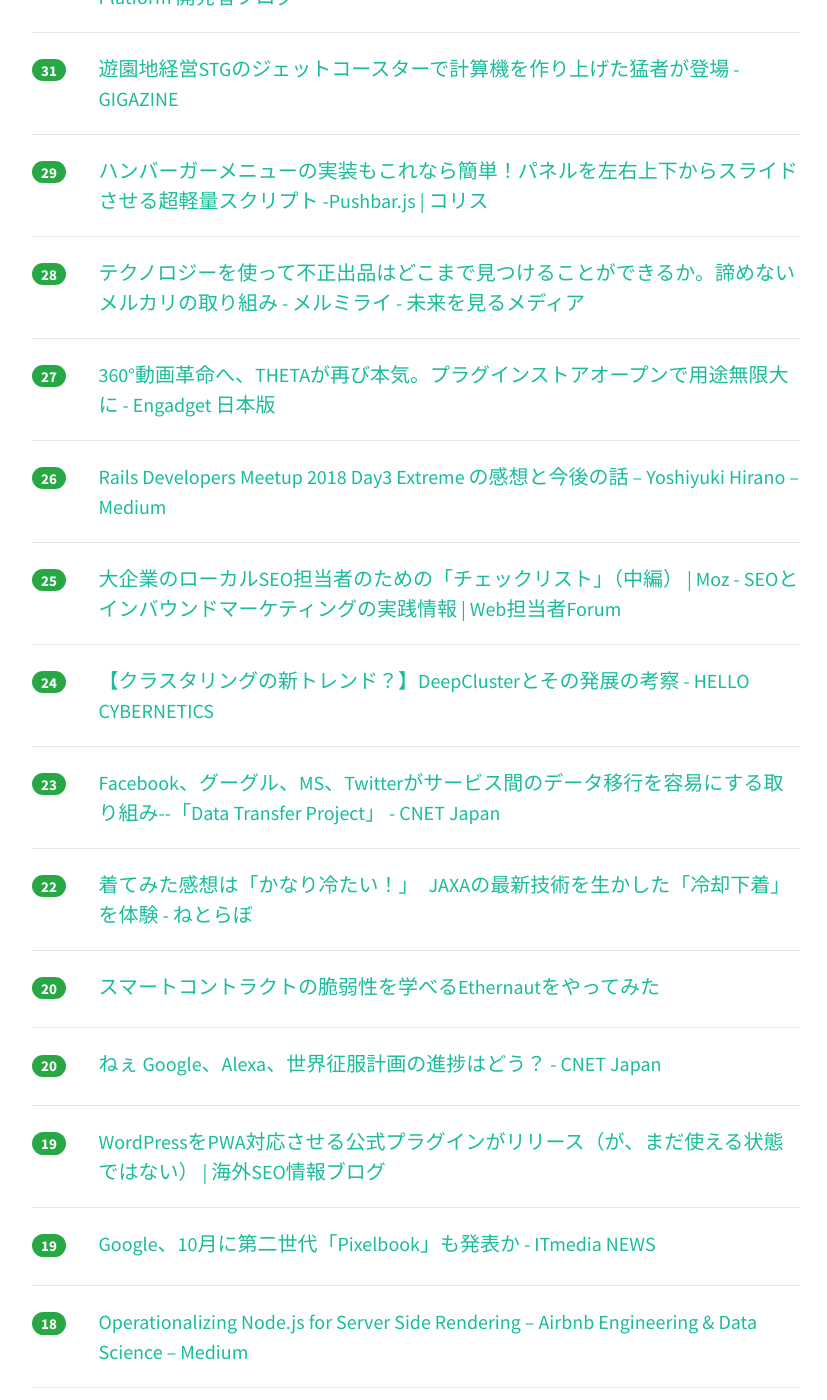
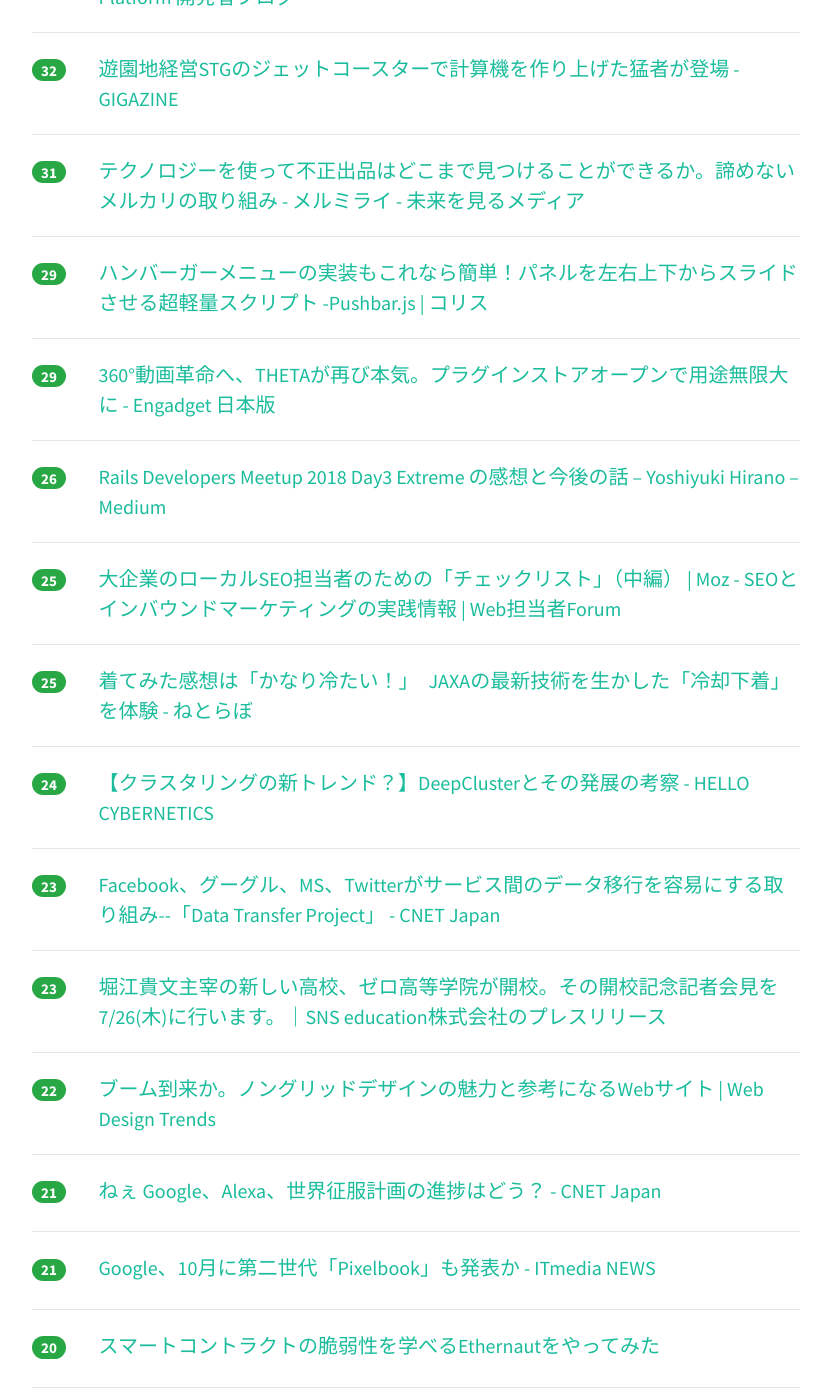
Before and after one commit to yatta47/hatena-matome-site, a Jekyll site: the page built from _posts/2018-07-23-hatena.md, in a window 1280 px wide and 1400 px high, scrolled down 2260 px. Shown: the whole window, without its empty margins (224-1051 px from the left). Built offline with Jekyll 4.4.1, drawn with Linux system fonts in a browser that asks for light colours; nearby versions of some CDN libraries; some of the changed text lies outside the part shown.

Commit message:
Updated 2018-07-23

```diff
--- a/_posts/2018-07-23-hatena.md
+++ b/_posts/2018-07-23-hatena.md
@@ -1,58 +1,63 @@
 ---
 layout: post
 title:  "2018-07-23 はてぶIT"
-date:   2018-07-23 17:02:17
+date:   2018-07-23 18:02:45
 tags: [it-hotentry]
 ---
-56 件のデータあり
+58 件のデータあり
 
 <hr><div class="row">
-<div class="col-1"><span class="badge badge-pill badge-success h2">279</span></div>
+<div class="col-1"><span class="badge badge-pill badge-success h2">292</span></div>
 <div class="col-11"><a href='http://keiku.hatenablog.jp/entry/2018/07/22/220158' target='_blank'>GANによる超解像がもたらす新しい方向性と「The Perception-Distortion Tradeoff」の話 - Think more, try less</a></div>
 </div>
 <hr>
 <div class="row">
-<div class="col-1"><span class="badge badge-pill badge-success h2">206</span></div>
+<div class="col-1"><span class="badge badge-pill badge-success h2">215</span></div>
 <div class="col-11"><a href='http://www.itmedia.co.jp/news/articles/1807/23/news042.html' target='_blank'>Google、Microsoft、Facebook、Twitterがユーザーデータ移行プロジェクト「DTP」立ち上げ - ITmedia NEWS</a></div>
 </div>
 <hr>
 <div class="row">
-<div class="col-1"><span class="badge badge-pill badge-success h2">170</span></div>
+<div class="col-1"><span class="badge badge-pill badge-success h2">197</span></div>
+<div class="col-11"><a href='http://simplearchitect.hatenablog.com/entry/2018/07/23/080324' target='_blank'>メタファーを身につけてプログラミングの生産性を向上させる - メソッド屋のブログ</a></div>
+</div>
+<hr>
+<div class="row">
+<div class="col-1"><span class="badge badge-pill badge-success h2">191</span></div>
 <div class="col-11"><a href='https://liginc.co.jp/402897' target='_blank'>デザインがしっくりこないときに試すこと10選【新米デザイナー向け】 | 東京上野のWeb制作会社LIG</a></div>
 </div>
 <hr>
 <div class="row">
-<div class="col-1"><span class="badge badge-pill badge-success h2">166</span></div>
-<div class="col-11"><a href='http://simplearchitect.hatenablog.com/entry/2018/07/23/080324' target='_blank'>メタファーを身につけてプログラミングの生産性を向上させる - メソッド屋のブログ</a></div>
-</div>
-<hr>
-<div class="row">
-<div class="col-1"><span class="badge badge-pill badge-success h2">164</span></div>
+<div class="col-1"><span class="badge badge-pill badge-success h2">178</span></div>
 <div class="col-11"><a href='https://qiita.com/kaizen_nagoya/items/33c9f33581e6886f8ad8' target='_blank'>プログラムは音楽だ</a></div>
 </div>
 <hr>
 <div class="row">
-<div class="col-1"><span class="badge badge-pill badge-success h2">156</span></div>
+<div class="col-1"><span class="badge badge-pill badge-success h2">167</span></div>
 <div class="col-11"><a href='https://qiita.com/po3rin/items/9638eab0a6a70faca86e' target='_blank'>Vue.js + Go言語 + PAY.JP でクレジットカード決済できるWEBアプリケーション実装ハンズオン</a></div>
 </div>
 <hr>
 <div class="row">
-<div class="col-1"><span class="badge badge-pill badge-success h2">145</span></div>
+<div class="col-1"><span class="badge badge-pill badge-success h2">147</span></div>
 <div class="col-11"><a href='https://fundbook.co.jp/18cases-ma-it/' target='_blank'>【専門家が解説】Webサイト売却で6億2000万円？IT業界のM＆A事例18選 | M&Aプラットフォーム FUNDBOOK（ファンドブック）</a></div>
 </div>
 <hr>
 <div class="row">
-<div class="col-1"><span class="badge badge-pill badge-success h2">141</span></div>
+<div class="col-1"><span class="badge badge-pill badge-success h2">142</span></div>
 <div class="col-11"><a href='https://www.publickey1.jp/blog/18/google_cloud_load_balancer.html' target='_blank'>Google Cloud Load Balancerの障害、原因は新機能に含まれていたバグ。テスト時も導入時にも発見できず － Publickey</a></div>
 </div>
 <hr>
 <div class="row">
-<div class="col-1"><span class="badge badge-pill badge-success h2">86</span></div>
+<div class="col-1"><span class="badge badge-pill badge-success h2">91</span></div>
 <div class="col-11"><a href='https://www.slideshare.net/JSUXDesign/ddd-99098285' target='_blank'>DDDとクリーンアーキテクチャでサーバーアプリケーションを作っている話</a></div>
 </div>
 <hr>
 <div class="row">
-<div class="col-1"><span class="badge badge-pill badge-success h2">78</span></div>
+<div class="col-1"><span class="badge badge-pill badge-success h2">81</span></div>
+<div class="col-11"><a href='https://paiza.jp/works/ai_ml_lp' target='_blank'>ロシアの美少女ハッカーによるAI機械学習入門【CV上坂すみれ】｜paizaラーニング</a></div>
+</div>
+<hr>
+<div class="row">
+<div class="col-1"><span class="badge badge-pill badge-success h2">79</span></div>
 <div class="col-11"><a href='https://jtwp470.hatenablog.jp/entry/2018/07/22/225723' target='_blank'>Google Cloudの障害レポートを読んだ - jtwp470’s blog</a></div>
 </div>
 <hr>
@@ -62,13 +67,8 @@ tags: [it-hotentry]
 </div>
 <hr>
 <div class="row">
-<div class="col-1"><span class="badge badge-pill badge-success h2">56</span></div>
+<div class="col-1"><span class="badge badge-pill badge-success h2">58</span></div>
 <div class="col-11"><a href='http://www.itmedia.co.jp/news/articles/1807/23/news032.html' target='_blank'>ロボットスーツ、被災地活躍の舞台裏　「社内でかき集め、大急ぎでプログラム書き換えた」──西日本豪雨で - ITmedia NEWS</a></div>
-</div>
-<hr>
-<div class="row">
-<div class="col-1"><span class="badge badge-pill badge-success h2">55</span></div>
-<div class="col-11"><a href='https://paiza.jp/works/ai_ml_lp' target='_blank'>ロシアの美少女ハッカーによるAI機械学習入門【CV上坂すみれ】｜paizaラーニング</a></div>
 </div>
 <hr>
 <div class="row">
@@ -77,7 +77,7 @@ tags: [it-hotentry]
 </div>
 <hr>
 <div class="row">
-<div class="col-1"><span class="badge badge-pill badge-success h2">42</span></div>
+<div class="col-1"><span class="badge badge-pill badge-success h2">43</span></div>
 <div class="col-11"><a href='https://gigazine.net/news/20180723-farewell-google-maps/' target='_blank'>Googleマップが値上げされても「避難先候補」となる代替オンラインマップは豊富に存在している - GIGAZINE</a></div>
 </div>
 <hr>
@@ -87,7 +87,7 @@ tags: [it-hotentry]
 </div>
 <hr>
 <div class="row">
-<div class="col-1"><span class="badge badge-pill badge-success h2">36</span></div>
+<div class="col-1"><span class="badge badge-pill badge-success h2">39</span></div>
 <div class="col-11"><a href='https://paiza.jp/works/ai_ml_lp/index_mobile' target='_blank'>ロシアの美少女ハッカーによるAI機械学習入門【CV上坂すみれ】｜paizaラーニング</a></div>
 </div>
 <hr>
@@ -107,8 +107,13 @@ tags: [it-hotentry]
 </div>
 <hr>
 <div class="row">
+<div class="col-1"><span class="badge badge-pill badge-success h2">32</span></div>
+<div class="col-11"><a href='https://gigazine.net/news/20180722-rollercoaster-tycoon-calculator/' target='_blank'>遊園地経営STGのジェットコースターで計算機を作り上げた猛者が登場 - GIGAZINE</a></div>
+</div>
+<hr>
+<div class="row">
 <div class="col-1"><span class="badge badge-pill badge-success h2">31</span></div>
-<div class="col-11"><a href='https://gigazine.net/news/20180722-rollercoaster-tycoon-calculator/' target='_blank'>遊園地経営STGのジェットコースターで計算機を作り上げた猛者が登場 - GIGAZINE</a></div>
+<div class="col-11"><a href='https://www.mermirai.com/entry/2018/07/23/platform-mercari' target='_blank'>テクノロジーを使って不正出品はどこまで見つけることができるか。諦めないメルカリの取り組み - メルミライ - 未来を見るメディア</a></div>
 </div>
 <hr>
 <div class="row">
@@ -117,12 +122,7 @@ tags: [it-hotentry]
 </div>
 <hr>
 <div class="row">
-<div class="col-1"><span class="badge badge-pill badge-success h2">28</span></div>
-<div class="col-11"><a href='https://www.mermirai.com/entry/2018/07/23/platform-mercari' target='_blank'>テクノロジーを使って不正出品はどこまで見つけることができるか。諦めないメルカリの取り組み - メルミライ - 未来を見るメディア</a></div>
-</div>
-<hr>
-<div class="row">
-<div class="col-1"><span class="badge badge-pill badge-success h2">27</span></div>
+<div class="col-1"><span class="badge badge-pill badge-success h2">29</span></div>
 <div class="col-11"><a href='https://japanese.engadget.com/2018/07/22/360-theta/' target='_blank'>360°動画革命へ、THETAが再び本気。プラグインストアオープンで用途無限大に - Engadget 日本版</a></div>
 </div>
 <hr>
@@ -137,6 +137,11 @@ tags: [it-hotentry]
 </div>
 <hr>
 <div class="row">
+<div class="col-1"><span class="badge badge-pill badge-success h2">25</span></div>
+<div class="col-11"><a href='http://nlab.itmedia.co.jp/nl/articles/1807/23/news075.html' target='_blank'>着てみた感想は「かなり冷たい！」　JAXAの最新技術を生かした「冷却下着」を体験 - ねとらぼ</a></div>
+</div>
+<hr>
+<div class="row">
 <div class="col-1"><span class="badge badge-pill badge-success h2">24</span></div>
 <div class="col-11"><a href='https://www.hellocybernetics.tech/entry/2018/07/22/184703' target='_blank'>【クラスタリングの新トレンド？】DeepClusterとその発展の考察 - HELLO CYBERNETICS</a></div>
 </div>
@@ -147,8 +152,23 @@ tags: [it-hotentry]
 </div>
 <hr>
 <div class="row">
+<div class="col-1"><span class="badge badge-pill badge-success h2">23</span></div>
+<div class="col-11"><a href='https://prtimes.jp/main/html/rd/p/000000003.000035825.html' target='_blank'>堀江貴文主宰の新しい高校、ゼロ高等学院が開校。その開校記念記者会見を7/26(木)に行います。｜SNS education株式会社のプレスリリース</a></div>
+</div>
+<hr>
+<div class="row">
 <div class="col-1"><span class="badge badge-pill badge-success h2">22</span></div>
-<div class="col-11"><a href='http://nlab.itmedia.co.jp/nl/articles/1807/23/news075.html' target='_blank'>着てみた感想は「かなり冷たい！」　JAXAの最新技術を生かした「冷却下着」を体験 - ねとらぼ</a></div>
+<div class="col-11"><a href='https://webdesign-trends.net/entry/6378' target='_blank'>ブーム到来か。ノングリッドデザインの魅力と参考になるWebサイト | Web Design Trends</a></div>
+</div>
+<hr>
+<div class="row">
+<div class="col-1"><span class="badge badge-pill badge-success h2">21</span></div>
+<div class="col-11"><a href='https://japan.cnet.com/article/35122790/' target='_blank'>ねぇ Google、Alexa、世界征服計画の進捗はどう？ - CNET Japan</a></div>
+</div>
+<hr>
+<div class="row">
+<div class="col-1"><span class="badge badge-pill badge-success h2">21</span></div>
+<div class="col-11"><a href='http://www.itmedia.co.jp/news/articles/1807/23/news043.html' target='_blank'>Google、10月に第二世代「Pixelbook」も発表か - ITmedia NEWS</a></div>
 </div>
 <hr>
 <div class="row">
@@ -157,18 +177,8 @@ tags: [it-hotentry]
 </div>
 <hr>
 <div class="row">
-<div class="col-1"><span class="badge badge-pill badge-success h2">20</span></div>
-<div class="col-11"><a href='https://japan.cnet.com/article/35122790/' target='_blank'>ねぇ Google、Alexa、世界征服計画の進捗はどう？ - CNET Japan</a></div>
-</div>
-<hr>
-<div class="row">
 <div class="col-1"><span class="badge badge-pill badge-success h2">19</span></div>
 <div class="col-11"><a href='https://www.suzukikenichi.com/blog/wordpress-plugin-for-progressive-web-apps/' target='_blank'>WordPressをPWA対応させる公式プラグインがリリース（が、まだ使える状態ではない） | 海外SEO情報ブログ</a></div>
-</div>
-<hr>
-<div class="row">
-<div class="col-1"><span class="badge badge-pill badge-success h2">19</span></div>
-<div class="col-11"><a href='http://www.itmedia.co.jp/news/articles/1807/23/news043.html' target='_blank'>Google、10月に第二世代「Pixelbook」も発表か - ITmedia NEWS</a></div>
 </div>
 <hr>
 <div class="row">
@@ -187,11 +197,6 @@ tags: [it-hotentry]
 </div>
 <hr>
 <div class="row">
-<div class="col-1"><span class="badge badge-pill badge-success h2">17</span></div>
-<div class="col-11"><a href='https://webdesign-trends.net/entry/6378' target='_blank'>ブーム到来か。ノングリッドデザインの魅力と参考になるWebサイト | Web Design Trends</a></div>
-</div>
-<hr>
-<div class="row">
 <div class="col-1"><span class="badge badge-pill badge-success h2">16</span></div>
 <div class="col-11"><a href='https://ift.tt/2mAFRCx' target='_blank'>IoT・AIなデバイスを開発するのにAndroid Thingsが控えめに言って最高だった話 - masato-ka's diary</a></div>
 </div>
@@ -199,6 +204,11 @@ tags: [it-hotentry]
 <div class="row">
 <div class="col-1"><span class="badge badge-pill badge-success h2">16</span></div>
 <div class="col-11"><a href='https://medium.com/@leonahioki/555a6a18f903' target='_blank'>ハンタ読むだけで基礎からPlasmaまでイーサリアムを理解 – Leona Hioki (日置 玲於奈 ) – Medium</a></div>
+</div>
+<hr>
+<div class="row">
+<div class="col-1"><span class="badge badge-pill badge-success h2">16</span></div>
+<div class="col-11"><a href='https://anond.hatelabo.jp/20180723104016' target='_blank'>Google[死にたい]　→　は？</a></div>
 </div>
 <hr>
 <div class="row">
@@ -212,8 +222,8 @@ tags: [it-hotentry]
 </div>
 <hr>
 <div class="row">
-<div class="col-1"><span class="badge badge-pill badge-success h2">15</span></div>
-<div class="col-11"><a href='https://anond.hatelabo.jp/20180723104016' target='_blank'>Google[死にたい]　→　は？</a></div>
+<div class="col-1"><span class="badge badge-pill badge-success h2">14</span></div>
+<div class="col-11"><a href='https://developer.feedforce.jp/entry/2018/07/23/140133' target='_blank'>Kubernetes.rb に講師役として参加してきました - Feedforce Developer Blog</a></div>
 </div>
 <hr>
 <div class="row">
@@ -232,8 +242,8 @@ tags: [it-hotentry]
 </div>
 <hr>
 <div class="row">
-<div class="col-1"><span class="badge badge-pill badge-success h2">11</span></div>
-<div class="col-11"><a href='https://developer.feedforce.jp/entry/2018/07/23/140133' target='_blank'>Kubernetes.rb に講師役として参加してきました - Feedforce Developer Blog</a></div>
+<div class="col-1"><span class="badge badge-pill badge-success h2">10</span></div>
+<div class="col-11"><a href='https://ift.tt/2LFHaLg' target='_blank'>Google Cloudの障害レポートを読んだ - jtwp470’s blog</a></div>
 </div>
 <hr>
 <div class="row">
@@ -247,8 +257,8 @@ tags: [it-hotentry]
 </div>
 <hr>
 <div class="row">
-<div class="col-1"><span class="badge badge-pill badge-success h2">9</span></div>
-<div class="col-11"><a href='https://ift.tt/2LFHaLg' target='_blank'>Google Cloudの障害レポートを読んだ - jtwp470’s blog</a></div>
+<div class="col-1"><span class="badge badge-pill badge-success h2">10</span></div>
+<div class="col-11"><a href='https://unleash.tokyo/2018/07/23/googlecodeofconduct/' target='_blank'>Googleが「悪にならない」という行動規範を削除。今、考えるべき情報社会の倫理観とは？</a></div>
 </div>
 <hr>
 <div class="row">
@@ -273,7 +283,7 @@ tags: [it-hotentry]
 <hr>
 <div class="row">
 <div class="col-1"><span class="badge badge-pill badge-success h2">6</span></div>
-<div class="col-11"><a href='https://prtimes.jp/main/html/rd/p/000000003.000035825.html' target='_blank'>堀江貴文主宰の新しい高校、ゼロ高等学院が開校。その開校記念記者会見を7/26(木)に行います。｜SNS education株式会社のプレスリリース</a></div>
+<div class="col-11"><a href='https://www.newsweekjapan.jp/stories/technology/2018/07/post-10641.php' target='_blank'>遺伝子組み換え「安全」と科学者、それでも不信感が消えない理由 | テクノロジー | 最新記事 | ニューズウィーク日本版 オフィシャルサイト</a></div>
 </div>
 <hr>
 <div class="row">
@@ -282,7 +292,7 @@ tags: [it-hotentry]
 </div>
 <hr>
 <div class="row">
-<div class="col-1"><span class="badge badge-pill badge-success h2">1</span></div>
+<div class="col-1"><span class="badge badge-pill badge-success h2">4</span></div>
 <div class="col-11"><a href='http://www.mermirai.com/entry/2018/07/23/platform-mercari' target='_blank'>テクノロジーを使って不正出品はどこまで見つけることができるか。諦めないメルカリの取り組み - メルミライ - 未来を見るメディア</a></div>
 </div>
 <hr>
```
